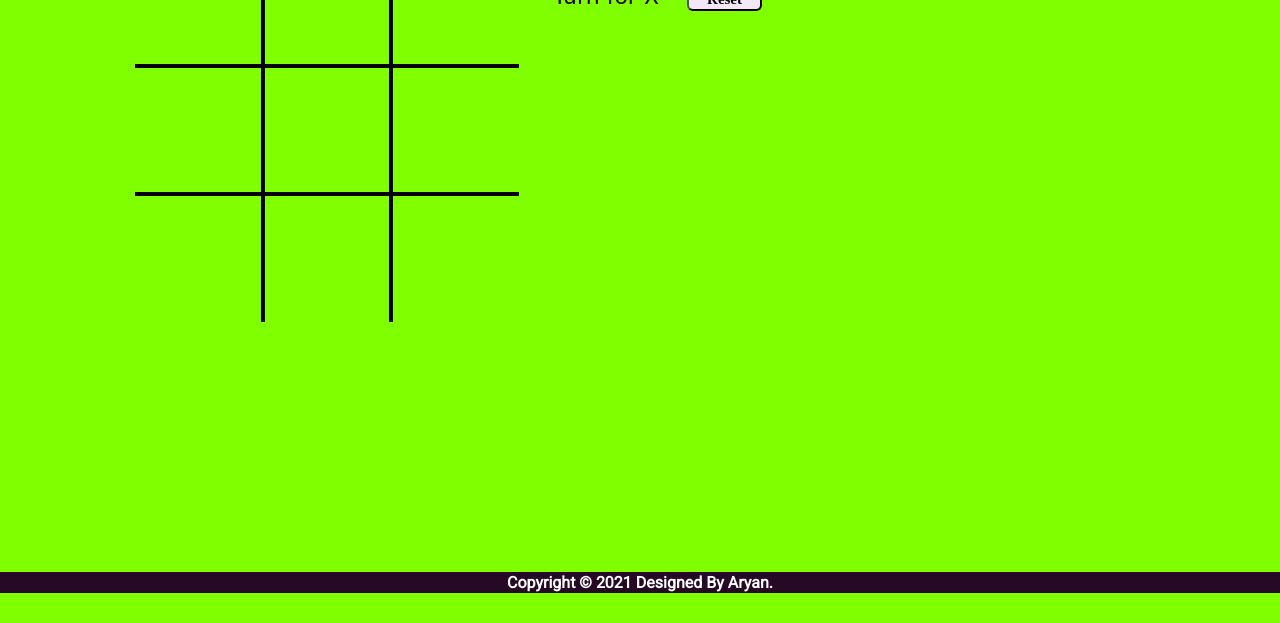
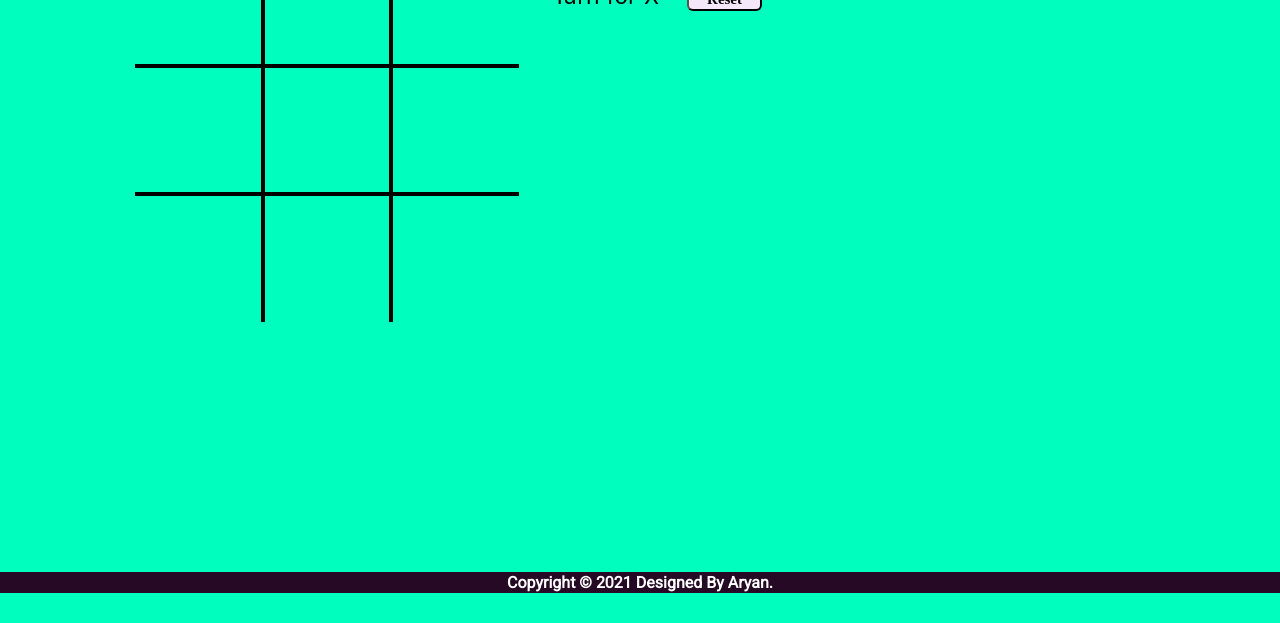
Before and after one commit to Sirron95/Tic-Tac-Toe, a plain HTML site: page index.html in a window 1280 px wide. Shown: the part 177-800 px from the top of the page. Drawn offline with Linux system fonts and the light colour scheme; a web font is replaced by a local one.

Commit message:
Update style.css

```diff
--- a/style.css
+++ b/style.css
@@ -4,7 +4,7 @@
     padding: 0;
 }
 body{
- background-color: chartreuse;
+ background-color: rgb(0, 255, 191);
 }
 
 nav{
```
